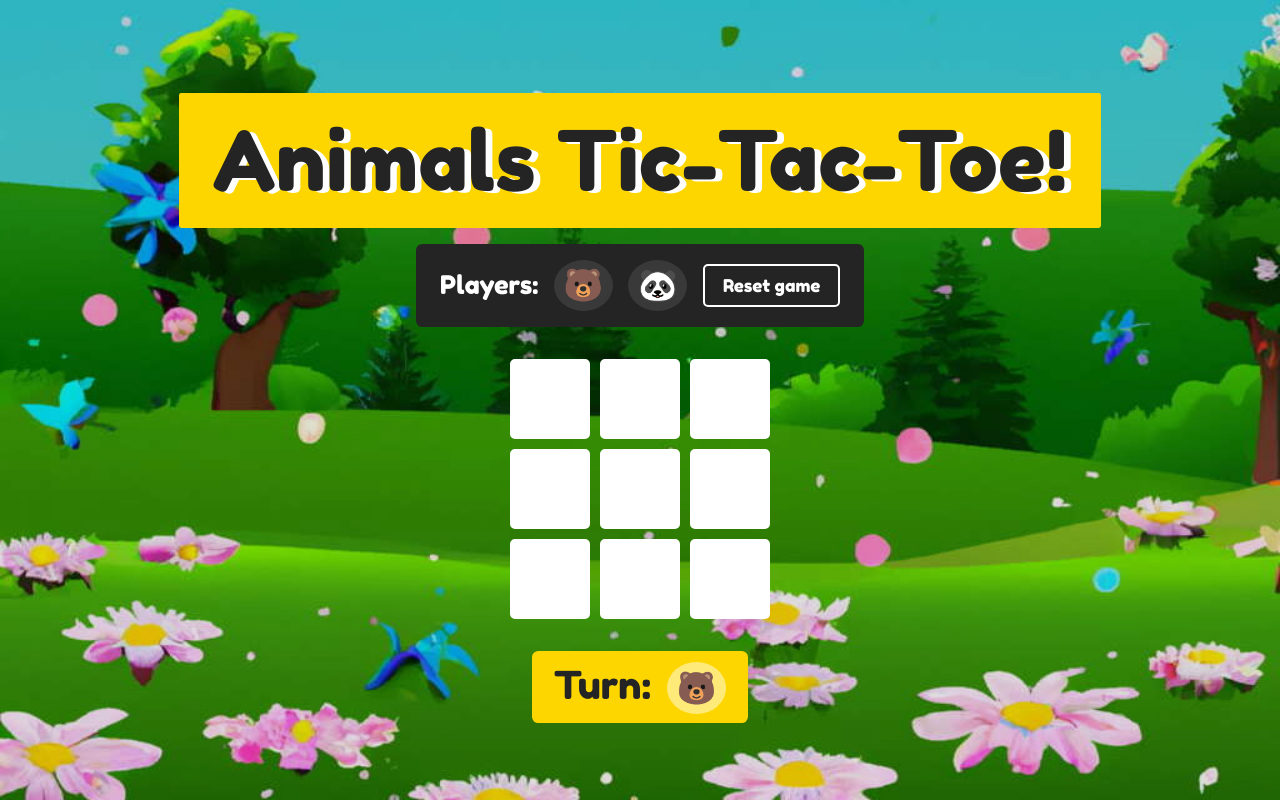
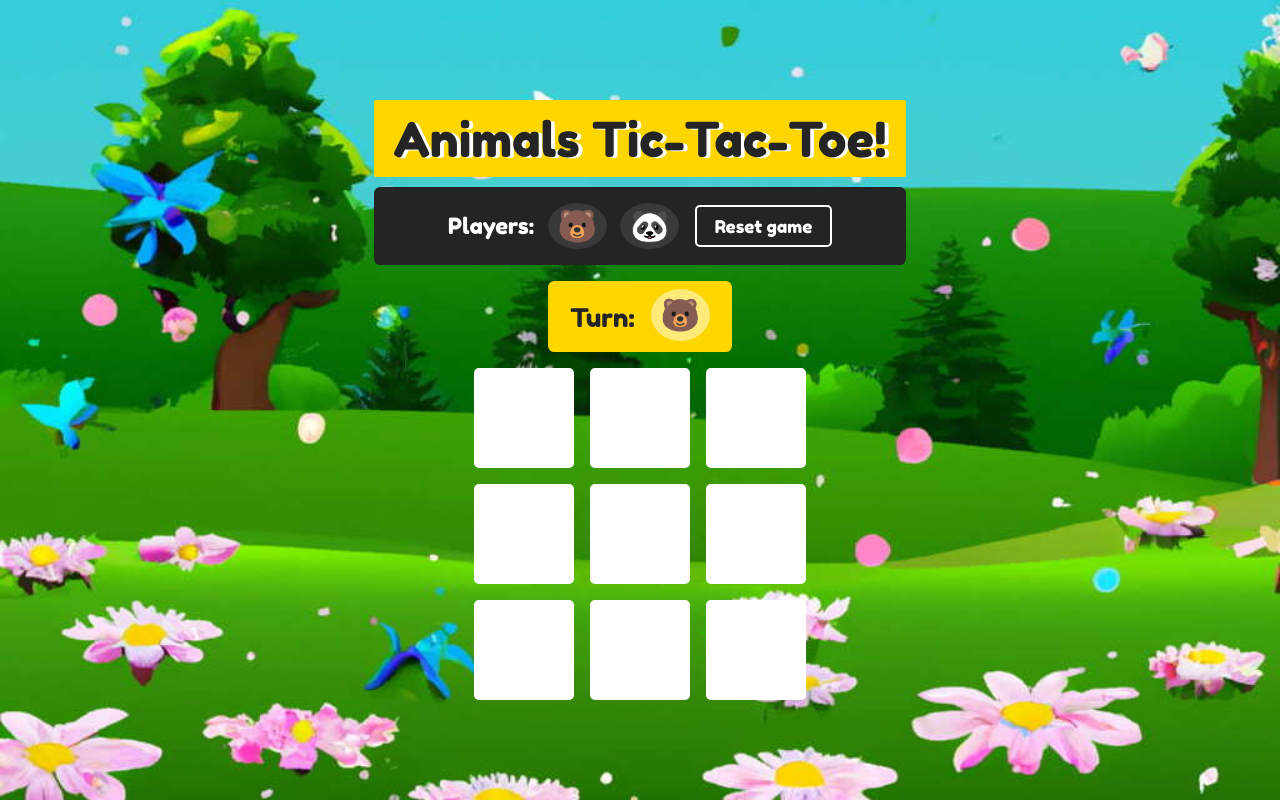
Before and after one commit to melisandoval/animals-tic-tac-toe, a React (Vite) app: page / in a window 1280 px wide. Built offline with nearby package versions, Linux system fonts and the light colour scheme.

Commit message:
update styles

```diff
--- a/src/App.jsx
+++ b/src/App.jsx
@@ -88,16 +88,6 @@ function App() {
       </header>
 
       <main className="board">
-        <ol className="game">
-          {board?.map((element, index) => {
-            return (
-              <Square key={index} cellNumber={index} updateBoard={updateBoard}>
-                {element}
-              </Square>
-            );
-          })}
-        </ol>
-
         <section className="turn-section">
           <h2>
             Turn:
@@ -109,6 +99,16 @@ function App() {
           </h2>
         </section>
 
+        <ol className="game">
+          {board?.map((element, index) => {
+            return (
+              <Square key={index} cellNumber={index} updateBoard={updateBoard}>
+                {element}
+              </Square>
+            );
+          })}
+        </ol>
+
         <WinnerModal winner={winner} resetGame={resetGame} />
       </main>
     </div>
--- a/src/index.css
+++ b/src/index.css
@@ -8,6 +8,7 @@
 
   color-scheme: light dark;
   background-color: green;
+  background-color: rgba(0, 0, 0, 0.119);
 
   font-synthesis: none;
   text-rendering: optimizeLegibility;
@@ -40,6 +41,8 @@ body {
   width: 100%;
   min-height: 100vh;
   padding: 0;
+  display: grid;
+  place-items: center;
 }
 
 .page-container {
@@ -47,7 +50,7 @@ body {
   flex-direction: column;
   min-height: 100vh;
   justify-content: center;
-  background-color: rgba(0, 0, 0, 0.119);
+  padding: 0 1em;
 }
 
 .board {
@@ -57,11 +60,11 @@ body {
   flex-direction: column;
   align-items: center;
   justify-content: center;
-  padding: 1em 1em 2em;
+  padding: 1em 0 2em;
 }
 
 header {
-  padding: 3em 0.5em 1em;
+  padding-top: 2em;
   width: 100%;
   display: flex;
   flex-direction: column;
@@ -69,19 +72,21 @@ header {
 }
 
 .header-players-and-button {
+  margin-top: 0.6em;
   display: flex;
-  /* flex-direction: column; */
+  flex-direction: column;
+  justify-content: center;
   align-items: center;
   background-color: var(--black);
   border-radius: 0.4em;
-  padding: 1em 1.5em;
   gap: 1em;
-  margin: 1em 0.5em 0;
+  width: 100%;
+  padding: 1em;
 }
 
 header p {
   color: white;
-  font-size: 1.6rem;
+  font-size: 1.4rem;
   line-height: 1.5em;
   display: flex;
   gap: 0.6em;
@@ -96,17 +101,16 @@ header p span {
 }
 
 h1 {
-  max-width: 100%;
+  width: 100%;
   color: var(--black);
   text-shadow: 0.08em 0.03em white;
-  font-size: calc(4vw + 2rem);
+  font-size: 3rem;
   line-height: normal;
   font-family: "Fredoka One", cursive;
-  width: max-content;
   text-align: center;
   padding: 0.2em 0.4em;
   background-color: var(--yellow);
-  border-radius: 0.03em;
+  border-radius: 0.04em;
 }
 
 button {
@@ -132,18 +136,23 @@ header button:hover {
 .board .game {
   display: grid;
   grid-template-columns: repeat(3, 1fr);
-  gap: 10px;
+  gap: 0.5em;
 }
 
 .turn-section {
   display: flex;
-  margin-top: 2em;
+  justify-content: center;
   gap: 1em;
   align-items: center;
   color: var(--black);
   padding: 1.4em;
   border-radius: 0.4em;
   background-color: var(--yellow);
+  margin-bottom: 1em;
+}
+
+.turn-section h2 {
+  font-size: 1.6rem;
 }
 
 .turn-section h2 span {
@@ -155,7 +164,7 @@ header button:hover {
 }
 
 h2 {
-  font-size: 2.4rem;
+  font-size: 1.6rem;
 }
 
 .winner h2 {
@@ -238,13 +247,24 @@ h2 {
 }
 
 .square {
-  width: 80px;
-  height: 80px;
+  width: 26vw;
+  max-width: 100px;
+  aspect-ratio: 1/1;
   border: 2px solid white;
   background-color: white;
   border-radius: 5px;
   display: grid;
   place-items: center;
   cursor: pointer;
-  font-size: 48px;
+  font-size: 3rem;
 }
+
+@media (min-width: 768px) {
+  .header-players-and-button {
+    flex-direction: row;
+  }
+
+  .board .game {
+    gap: 1em;
+  }
+}
```
